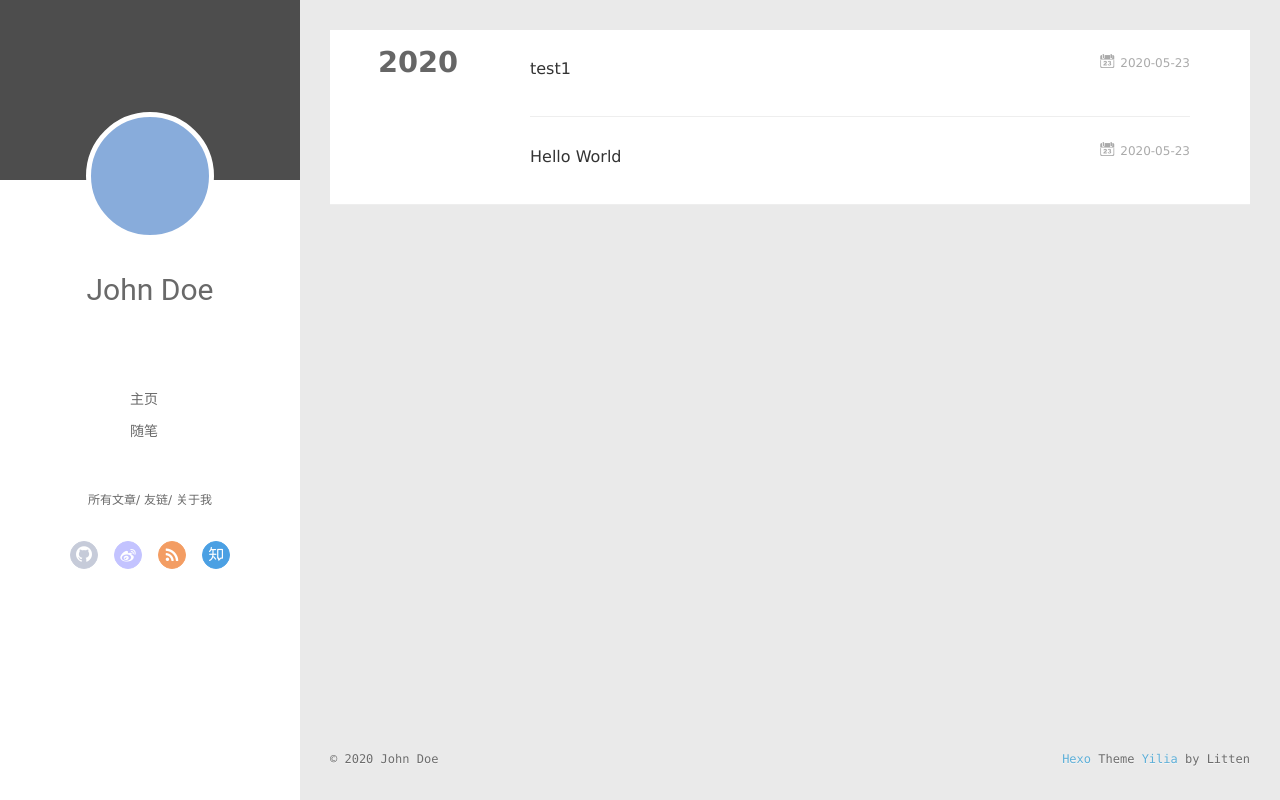
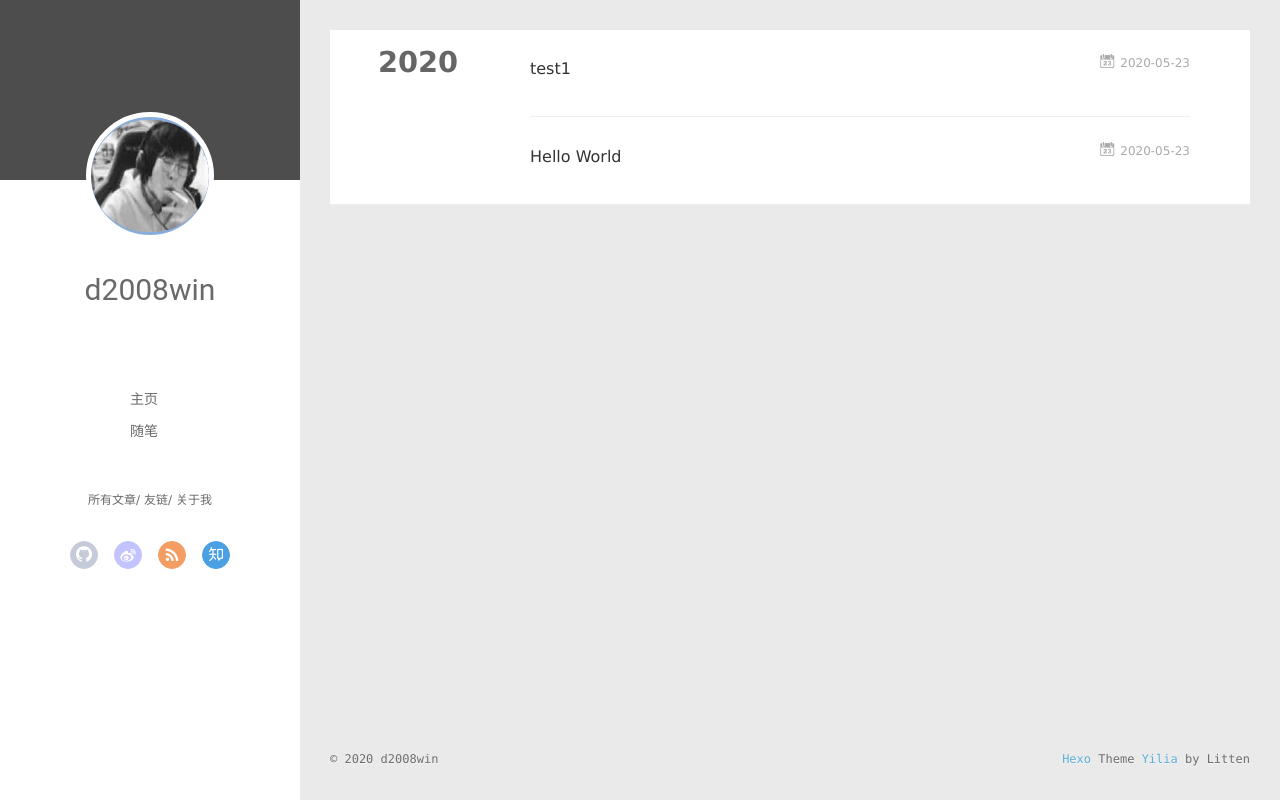
Before and after one commit to d2008win/d2008win.github.io, a plain HTML site: page archives/2020/05/index.html in a window 1280 px wide. Drawn offline with Linux system fonts and the light colour scheme; no server answers.

Commit message:
Site updated: 2020-05-23 01:30:07

```diff
--- a/archives/2020/05/index.html
+++ b/archives/2020/05/index.html
@@ -8,12 +8,13 @@
   <link rel="dns-prefetch" href="http://yoursite.com">
   <title>Archives: 2020/5 | Hexo</title>
   <meta name="viewport" content="width=device-width, initial-scale=1, maximum-scale=1">
-  <meta property="og:type" content="website">
+  <meta name="description" content="无所事事">
+<meta property="og:type" content="website">
 <meta property="og:title" content="Hexo">
 <meta property="og:url" content="http://yoursite.com/archives/2020/05/index.html">
 <meta property="og:site_name" content="Hexo">
-<meta property="og:locale" content="en_US">
-<meta property="article:author" content="John Doe">
+<meta property="og:description" content="无所事事">
+<meta property="article:author" content="d2008win">
 <meta name="twitter:card" content="summary">
 
     <link rel="alternative" href="/atom.xml" title="Hexo" type="application/atom+xml">
@@ -43,10 +44,10 @@
 <div class="intrude-less">
 	<header id="header" class="inner">
 		<a href="/" class="profilepic">
-			<img src="" class="js-avatar">
+			<img src="/uploads/bzzb.jpg" class="js-avatar">
 		</a>
 		<hgroup>
-		  <h1 class="header-author"><a href="/">John Doe</a></h1>
+		  <h1 class="header-author"><a href="/">d2008win</a></h1>
 		</hgroup>
 
 
@@ -101,10 +102,10 @@
 	<div class="intrude-less">
 		<header id="header" class="inner">
 			<div class="profilepic">
-				<img src="" class="js-avatar">
+				<img src="/uploads/bzzb.jpg" class="js-avatar">
 			</div>
 			<hgroup>
-			  <h1 class="header-author js-header-author">John Doe</h1>
+			  <h1 class="header-author js-header-author">d2008win</h1>
 			</hgroup>
 
 
@@ -229,7 +230,7 @@
   <div class="outer">
     <div id="footer-info">
     	<div class="footer-left">
-    		&copy; 2020 John Doe
+    		&copy; 2020 d2008win
     	</div>
       	<div class="footer-right">
       		<a href="http://hexo.io/" target="_blank">Hexo</a>  Theme <a href="https://github.com/litten/hexo-theme-yilia" target="_blank">Yilia</a> by Litten
```
Also changed, not shown: 2020/05/23/hello-world/index.html (+6 -7 lines), 2020/05/23/test1/index.html (+6 -7 lines), archives/2020/index.html (+9 -8 lines), archives/index.html (+9 -8 lines), index.html (+9 -8 lines), uploads/bzzb.jpg (added).
